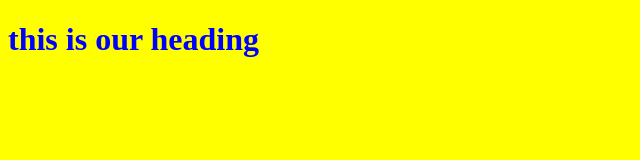
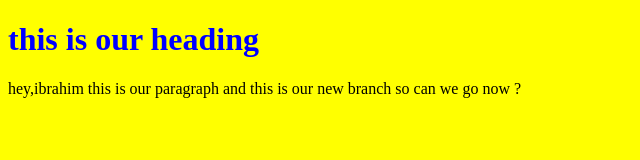
Before and after one commit to IbrahimHamdy1/Egypt_data, a plain HTML site: page index.html in a window 1280 px wide. Shown: the whole page, without its empty margins (0-640 px from the left). Drawn offline with Linux system fonts and the light colour scheme.

Commit message:
we added a paragraph in ibrahim's branch

```diff
--- a/index.html
+++ b/index.html
@@ -9,5 +9,6 @@
 </head>
 <body>
     <h1>this is our heading</h1>
+    <p>hey,ibrahim this is our paragraph and this is our new branch so can we go now ?</p>
 </body>
 </html>
```
